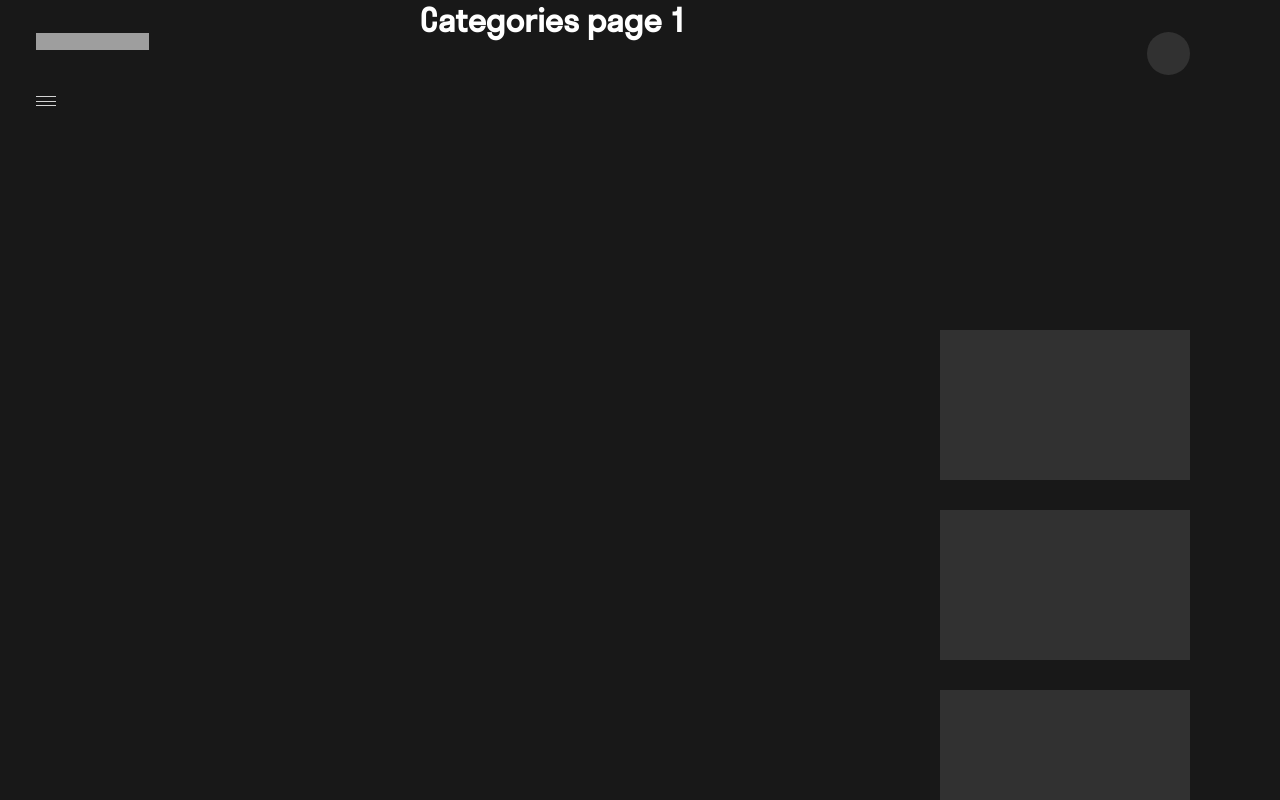
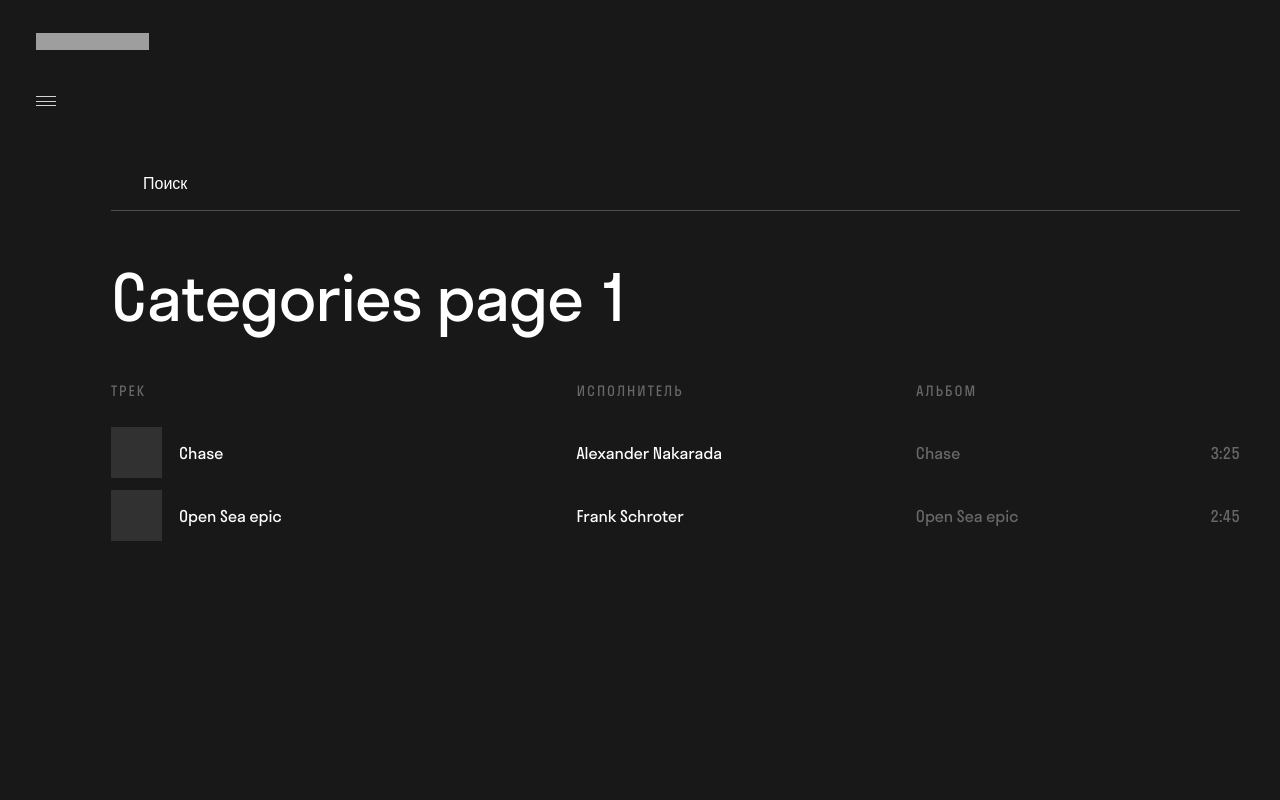
Before and after one commit to katerinanosova/HW4-skypro.music, a React (Create React App) app in the folder skypro-music/: page /categories/1 in a window 1280 px wide. Built offline with nearby package versions, Linux system fonts and the light colour scheme; no server answers; sample sign-in values are in the browser's storage; grey boxes are pictures that could not be loaded.

Commit message:
added favorites pages

```diff
--- a/skypro-music/src/App.js
+++ b/skypro-music/src/App.js
@@ -37,7 +37,7 @@ function App() {
 
   // const [currentTrack, setCurrentTrack] = useState(null);
 
-  const [activeIndex, setActiveIndex] = useState(0);
+
 
 
   useEffect(() => {
@@ -61,8 +61,6 @@ function App() {
         loading={loading}
         tracks={tracks}
         getTracksError={getTracksError}
-        activeIndex={activeIndex}
-        setActiveIndex={setActiveIndex}
          />
     </userContext.Provider>
   );
--- a/skypro-music/src/Components/Tracklist/Tracklist.js
+++ b/skypro-music/src/Components/Tracklist/Tracklist.js
@@ -1,4 +1,4 @@
-// import { useState } from "react";
+import { useState } from "react";
 import Filter from "./Filter";
 import { GetTracks } from "./Track";
 import * as S from './Tracklist.styled';
@@ -10,9 +10,9 @@ export const years = [2000, 2001, 2002];
 export const author = ['Nero', 'Ali Bakgor', 'Стоункат, Psychopath']
 
 
-export default function Tracklist({ isLoading, tracks, getTracksError, activeIndex, setActiveIndex }) {
+export default function Tracklist({ isLoading, tracks, getTracksError }) {
 
-    // const [activeIndex, setActiveIndex] = useState(0);
+    const [activeIndex, setActiveIndex] = useState(0);
 
     return (
       <S.MainCenterblock>
--- a/skypro-music/src/pages/categoties/categories.js
+++ b/skypro-music/src/pages/categoties/categories.js
@@ -1,11 +1,65 @@
 import { useParams } from "react-router-dom";
+import { GetTracks } from "../../Components/Tracklist/Track";
+import * as S from '../../Components/Tracklist/Tracklist.styled';
 
-export default function Categories() {
+export const category1 = [
+    {
+        id: 8,
+        name: "Chase",
+        author: "Alexander Nakarada",
+        release_date: "2005-06-11",
+        genre: "Классическая музыка",
+        duration_in_seconds: 205,
+        album: "Chase",
+        logo: null,
+        track_file: "https://skypro-music-api.skyeng.tech/media/music_files/Alexander_Nakarada_-_Chase.mp3",
+    },
+    {
+        id: 9,
+        name: "Open Sea epic",
+        author: "Frank Schroter",
+        release_date: "2019-06-12",
+        genre: "Классическая музыка",
+        duration_in_seconds: 165,
+        album: "Open Sea epic",
+        logo: null,
+        track_file: "https://skypro-music-api.skyeng.tech/media/music_files/Frank_Schroter_-_Open_Sea_epic.mp3",
+    }
+]
+
+export default function Categories({ isLoading, getTracksError }) {
     const params = useParams();
 
+
     return (
-        <div>
-            <h1>Categories page {params.id}</h1>
-        </div>
+        <S.MainCenterblock>
+        <S.CenterblockSearch>
+          <S.SearchSvg>
+            <use xlinkHref="img/icon/sprite.svg#icon-search" />
+          </S.SearchSvg>
+          <S.SearchText
+            type="search"
+            placeholder="Поиск"
+            name="search"
+          />
+        </S.CenterblockSearch>
+        <S.CenterblockH2>Categories page {params.id}</S.CenterblockH2>
+        <S.CenterblockContent>
+          <S.ContentTitle>
+            <S.PlaylistTitleCol01>Трек</S.PlaylistTitleCol01>
+            <S.PlaylistTitleCol02>ИСПОЛНИТЕЛЬ</S.PlaylistTitleCol02>
+            <S.PlaylistTitleCol03>АЛЬБОМ</S.PlaylistTitleCol03>
+            <S.PlaylistTitleCol04>
+              <S.PlaylistTitleSvg alt="time">
+                <use xlinkHref="img/icon/sprite.svg#icon-watch" />
+              </S.PlaylistTitleSvg>
+            </S.PlaylistTitleCol04>
+          </S.ContentTitle>
+          <S.ContentPlaylist>
+            <GetTracks isLoading={isLoading} tracks={category1}
+                    getTracksError={getTracksError} />
+          </S.ContentPlaylist>
+        </S.CenterblockContent>
+      </S.MainCenterblock>
     )
 }
--- a/skypro-music/src/pages/favorites/favorites.js
+++ b/skypro-music/src/pages/favorites/favorites.js
@@ -1,10 +1,33 @@
-// import { useState } from "react";
-import Filter from "../../Components/Tracklist/Filter";
 import { GetTracks } from "../../Components/Tracklist/Track";
 import * as S from '../../Components/Tracklist/Tracklist.styled';
-import { genres, years, author } from "../../Components/Tracklist/Tracklist";
 
-export default function Favorites({ isLoading, tracks, getTracksError, activeIndex, setActiveIndex }) {
+
+const favTracks = [
+    {
+        id: 8,
+        name: "Chase",
+        author: "Alexander Nakarada",
+        release_date: "2005-06-11",
+        genre: "Классическая музыка",
+        duration_in_seconds: 205,
+        album: "Chase",
+        logo: null,
+        track_file: "https://skypro-music-api.skyeng.tech/media/music_files/Alexander_Nakarada_-_Chase.mp3",
+    },
+    {
+        id: 9,
+        name: "Open Sea epic",
+        author: "Frank Schroter",
+        release_date: "2019-06-12",
+        genre: "Классическая музыка",
+        duration_in_seconds: 165,
+        album: "Open Sea epic",
+        logo: null,
+        track_file: "https://skypro-music-api.skyeng.tech/media/music_files/Frank_Schroter_-_Open_Sea_epic.mp3",
+    }
+]
+
+export default function Favorites({ isLoading, getTracksError }) {
 
 
     return (
@@ -20,12 +43,6 @@ export default function Favorites({ isLoading, tracks, getTracksError, activeInd
           />
         </S.CenterblockSearch>
         <S.CenterblockH2>Мои треки</S.CenterblockH2>
-        <S.CenterblockFilter>
-          <S.FilterTitle>Искать по:</S.FilterTitle>
-          <Filter type='исполнителю' filterName={author} isActive={activeIndex === 1} onShow={() => setActiveIndex(1)} onHide={() => setActiveIndex(0)} />
-          <Filter type='году выпуска' filterName={years} isActive={activeIndex === 2} onShow={() => setActiveIndex(2)} onHide={() => setActiveIndex(0)} />
-          <Filter type='жанру' filterName={genres} isActive={activeIndex === 3} onShow={() => setActiveIndex(3)} onHide={() => setActiveIndex(0)} />
-        </S.CenterblockFilter>
         <S.CenterblockContent>
           <S.ContentTitle>
             <S.PlaylistTitleCol01>Трек</S.PlaylistTitleCol01>
@@ -38,7 +55,7 @@ export default function Favorites({ isLoading, tracks, getTracksError, activeInd
             </S.PlaylistTitleCol04>
           </S.ContentTitle>
           <S.ContentPlaylist>
-            <GetTracks isLoading={isLoading} tracks={tracks}
+            <GetTracks isLoading={isLoading} tracks={favTracks}
                     getTracksError={getTracksError} />
           </S.ContentPlaylist>
         </S.CenterblockContent>
--- a/skypro-music/src/pages/main/main-page.js
+++ b/skypro-music/src/pages/main/main-page.js
@@ -9,7 +9,7 @@ import Tracklist from "../../Components/Tracklist/Tracklist";
 
 
 
-export default function MainPage({ loading, tracks, getTracksError, setCurrentTrack, activeIndex, setActiveIndex }) {
+export default function MainPage({ loading, tracks, getTracksError, setCurrentTrack }) {
 
     // const { setUser } = useContext(userContext);
     // const userLogout = () => {
@@ -27,9 +27,7 @@ export default function MainPage({ loading, tracks, getTracksError, setCurrentTr
         //             <NavMenu userLogout={userLogout} />
                     <Tracklist isLoading={loading} tracks={tracks}
                     getTracksError={getTracksError}
-                    setCurrentTrack={setCurrentTrack}
-                    activeIndex={activeIndex}
-                    setActiveIndex={setActiveIndex} />
+                    setCurrentTrack={setCurrentTrack} />
         //             <Sidebar userLogout={userLogout} isLoading={loading} />
         //         </S.Main>
         //         <AudioPlayer isLoading={loading} />
--- a/skypro-music/src/routes.js
+++ b/skypro-music/src/routes.js
@@ -7,7 +7,7 @@ import ProtectedRoute from "./Components/protected-route";
 import AuthPage from "./pages/AuthPage/AuthPage";
 import Layout from "./Components/Layout/layout";
 
-export default function AppRoutes ({ user, loading, tracks, getTracksError, activeIndex, setActiveIndex }) {
+export default function AppRoutes ({ user, loading, tracks, getTracksError }) {
 
     return (
         <Routes>
@@ -21,14 +21,10 @@ export default function AppRoutes ({ user, loading, tracks, getTracksError, acti
                     <Route index element={<MainPage
                         tracks={tracks}
                         getTracksError={getTracksError}
-                        activeIndex={activeIndex}
-                        setActiveIndex={setActiveIndex}
                         />} />
                     <Route path="favorites" element={<Favorites
                             tracks={tracks}
-                            getTracksError={getTracksError}
-                            activeIndex={activeIndex}
-                            setActiveIndex={setActiveIndex} />} />
+                            getTracksError={getTracksError} />} />
                     <Route path="categories/:id" element={<Categories />} />
                 </Route>
             </Route>
```
